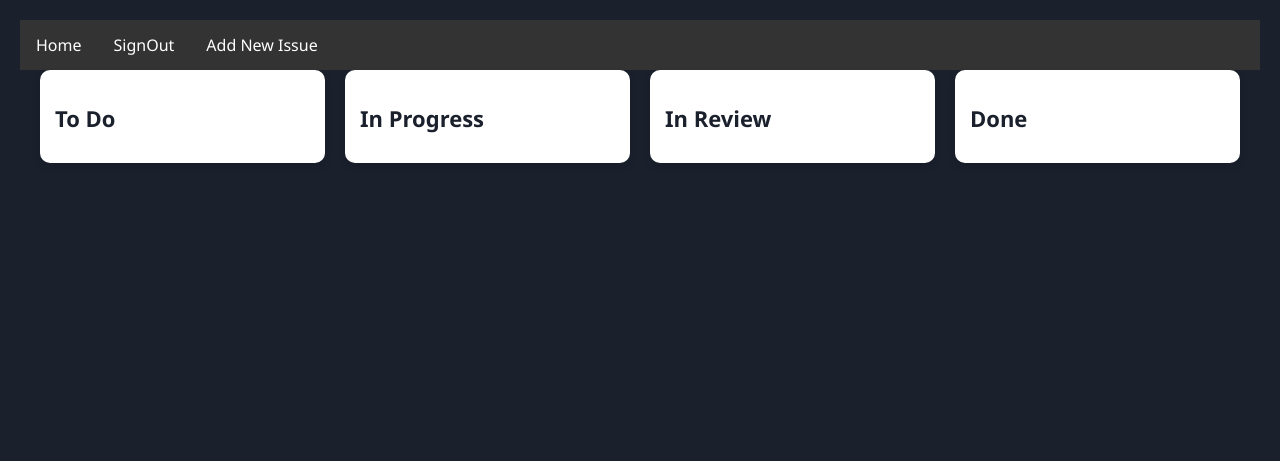
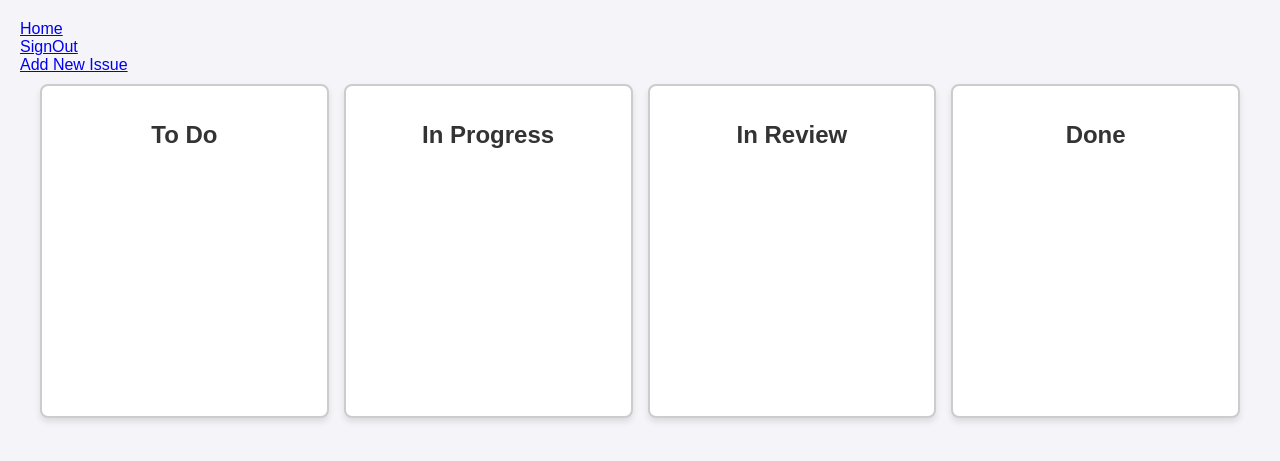
Before and after one commit to gonczyL/TaskFlow, a Django app: page /table in a window 1280 px wide. Shown: the top 461 px of the page. Run offline with Django 5.2, Linux system fonts and the light colour scheme; the visitor is signed in with stand-in values (Sample User, id 1); data that the repository does not hold is empty.

Commit message:
new css for table.html

```diff
--- a/templates/table/table.html
+++ b/templates/table/table.html
@@ -29,29 +29,79 @@
   </script>
 
   <style>
-    ul {
-      list-style-type: none;
+
+    body {
+      font-family: Arial, sans-serif;
+      background-color: #f4f4f9;
       margin: 0;
-      padding: 0;
-      overflow: hidden;
-      background-color: #333;
-    }
+      padding: 20px;
+  }
 
-    li {
-      float: left;
-    }
+  /* Board container */
+  .board {
+      display: flex;
+      justify-content: space-around;
+      gap: 15px;
+      padding: 10px;
+  }
 
-    li a {
-      display: block;
-      color: white;
+  .column {
+      flex: 1;
+      background-color: #ffffff;
+      border: 2px solid #ccc;
+      border-radius: 8px;
+      padding: 15px;
+      box-shadow: 0 4px 6px rgba(0, 0, 0, 0.1);
+      min-height: 300px;
+  }
+
+  .column h2 {
       text-align: center;
-      padding: 14px 16px;
-      text-decoration: none;
-    }
+      color: #333;
+      font-size: 24px;
+      margin-bottom: 15px;
+  }
 
-    li a:hover {
-      background-color: #111;
-    }
+  .issue {
+      background-color: #e0f7fa;
+      border-left: 4px solid #00acc1;
+      padding: 10px;
+      margin: 10px 0;
+      border-radius: 4px;
+      cursor: pointer;
+      font-size: 16px;
+      box-shadow: 0 2px 4px rgba(0, 0, 0, 0.1);
+  }
+
+  #todo .issue {
+      border-left-color: #f44336;
+  }
+
+  #in-progress .issue {
+      border-left-color: #ff9800;
+  }
+
+  #in-review .issue {
+      border-left-color: #3f51b5;
+  }
+
+  #done .issue {
+      border-left-color: #4caf50;
+  }
+
+  .column {
+      transition: background-color 0.2s;
+  }
+
+  .column.drag-over {
+      background-color: #f0f0f0;
+  }
+
+  .issue:hover {
+      background-color: #b2ebf2;
+      transition: background-color 0.3s;
+  }
+
     </style>
 
     <ul>
```
